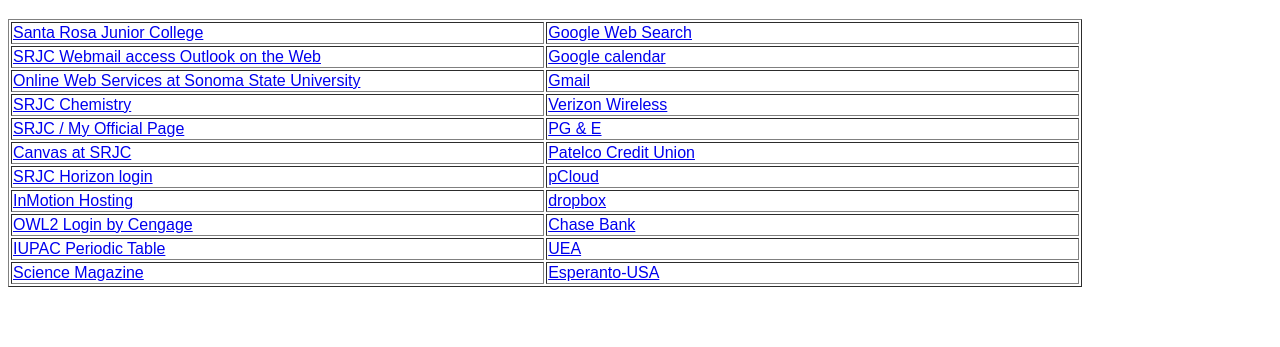
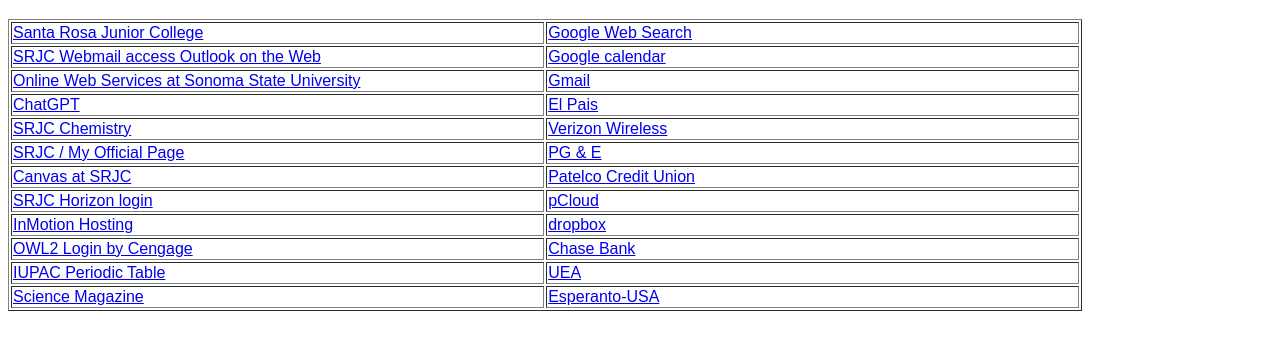
Before and after one commit to oraola/oraola.github.io, a plain HTML site: page index.html in a window 1280 px wide. Shown: the part 61-408 px from the top of the page. Drawn offline with Linux system fonts and the light colour scheme.

Commit message:
Update homepage

```diff
--- a/index.html
+++ b/index.html
@@ -45,6 +45,15 @@
 <a href="https://gmail.com">Gmail</a>
 </td>
 </tr>
+<tr>
+<td width="50%">
+	<a href="https://chatgpt.com/">ChatGPT</a>
+</td>
+<td width="50%">
+<a href="https:elpais.es//">El Pais</a>
+</td>
+</tr>
+
 <tr>
 <td width="50%">
 	<a href="https://chemistry-physics.santarosa.edu/">SRJC Chemistry</a>
```
